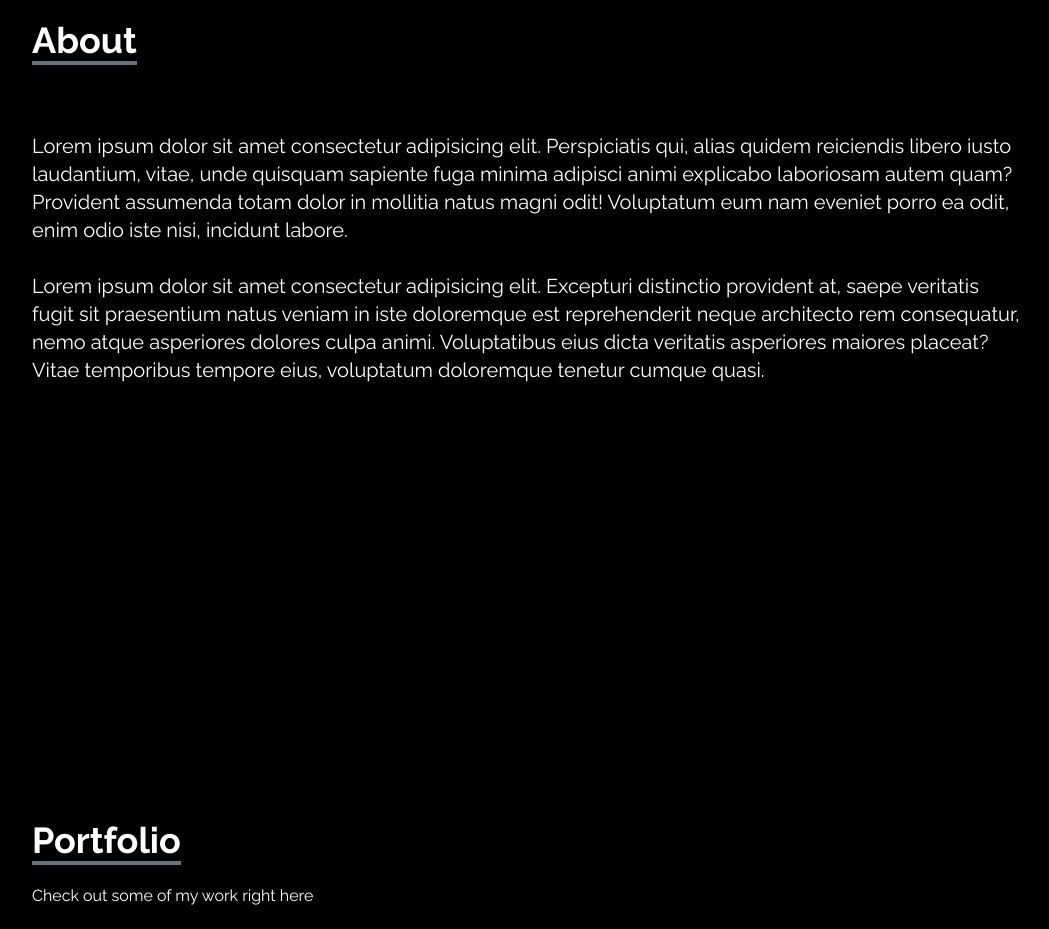
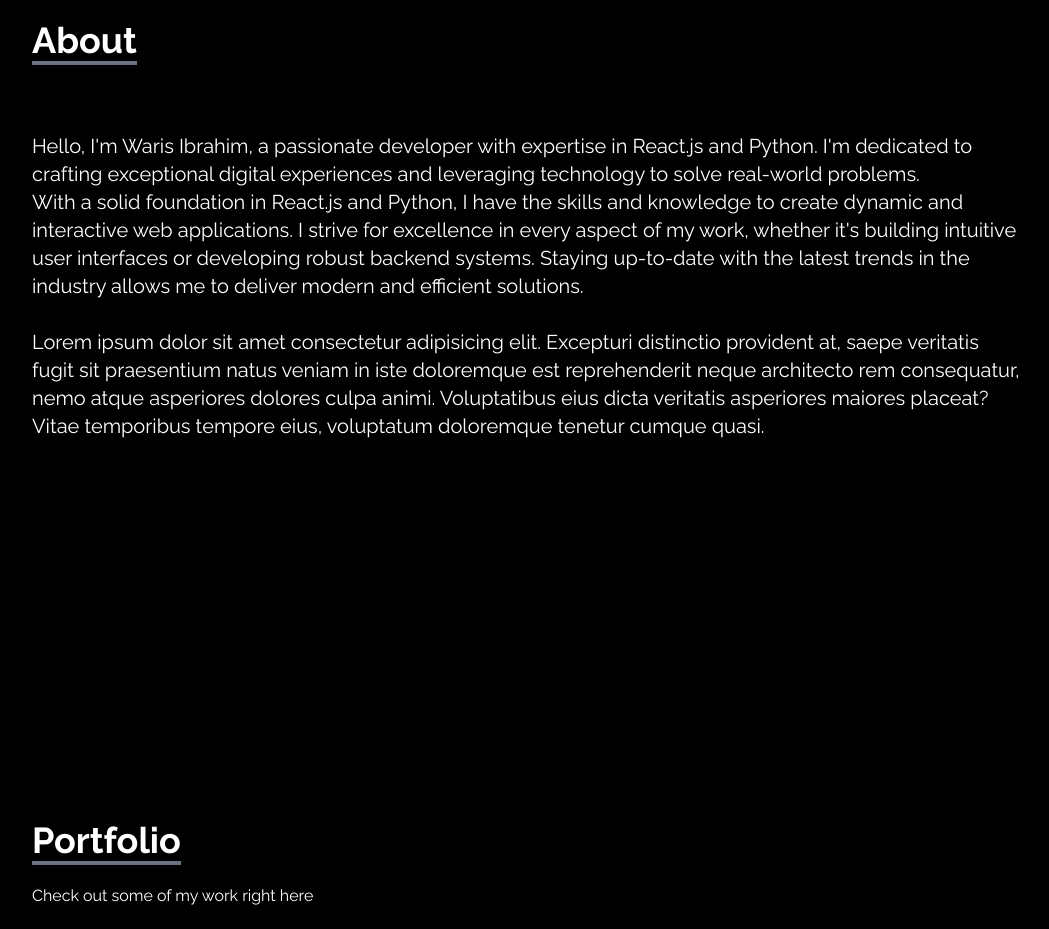
Before and after one commit to sikeuno/portfolio, a React (Create React App) app: page / in a window 1280 px wide. Shown: the part 820-1749 px from the top of the page, without its empty margins (112-1161 px from the left). Built offline with nearby package versions, Linux system fonts and the light colour scheme.

Commit message:
Update About.jsx

```diff
--- a/src/Components/About.jsx
+++ b/src/Components/About.jsx
@@ -9,10 +9,8 @@ const About = () => {
         </div>
         <div className="text-xl mt-10">
           <p>
-            Lorem ipsum dolor sit amet consectetur adipisicing elit. Perspiciatis qui, alias quidem reiciendis libero iusto
-            laudantium, vitae, unde quisquam sapiente fuga minima adipisci animi explicabo laboriosam autem quam? Provident
-            assumenda totam dolor in mollitia natus magni odit! Voluptatum eum nam eveniet porro ea odit, enim odio iste
-            nisi, incidunt labore.
+           Hello, I'm Waris Ibrahim, a passionate developer with expertise in React.js and Python. I'm dedicated to crafting exceptional digital experiences and leveraging technology to solve real-world problems.<br/>
+    With a solid foundation in React.js and Python, I have the skills and knowledge to create dynamic and interactive web applications. I strive for excellence in every aspect of my work, whether it's building intuitive user interfaces or developing robust backend systems. Staying up-to-date with the latest trends in the industry allows me to deliver modern and efficient solutions.<br/>
           </p>
           <br />
           <p>
```
